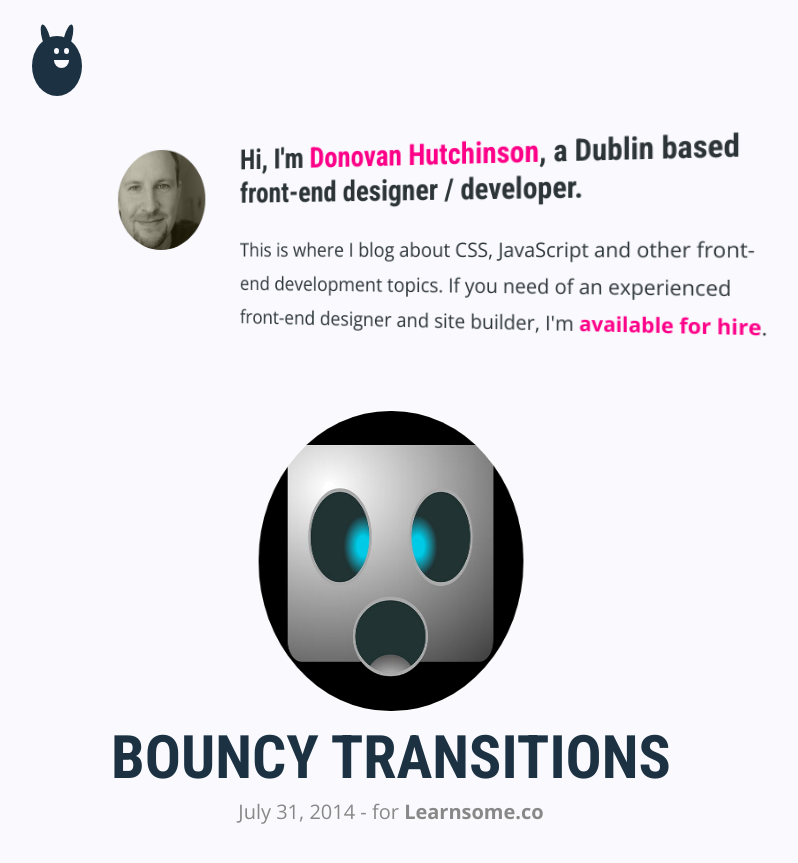
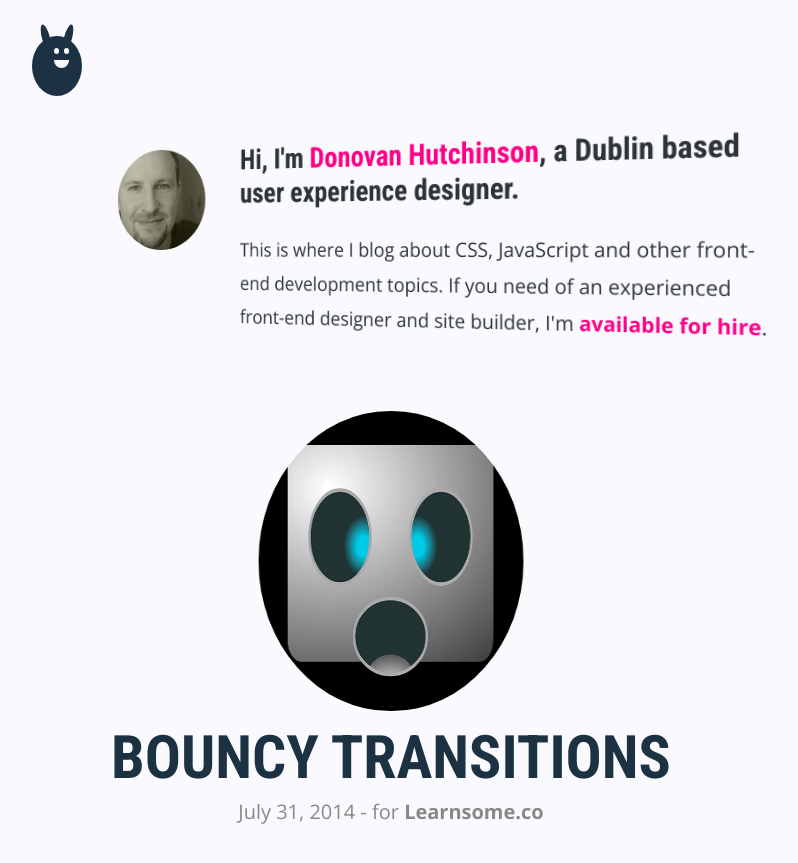
Before and after one commit to donovanh/donovanh.github.com, a Jekyll site: the page built from index.html, in a window 1280 px wide and 900 px high. Shown: the top 863 px of the window, without its empty margins (249-1047 px from the left). Built offline with Jekyll 4.4.1, drawn with Linux system fonts in a browser that asks for light colours; nearby versions of some CDN libraries; the list of posts is cut into pages by our own code.

Commit message:
Updated description

```diff
--- a/index.html
+++ b/index.html
@@ -10,7 +10,7 @@ bodyTag: home
       <img src="/images/me.jpeg" alt="Sure it's himself" width="100">
     </section>
     <section class="content">
-      <h2>Hi, I'm <a href="/about/">Donovan Hutchinson</a>, a Dublin based front-end designer / developer.</h2>
+      <h2>Hi, I'm <a href="/about/">Donovan Hutchinson</a>, a Dublin based user experience designer.</h2>
       <p>This is where I blog about CSS, JavaScript and other front-end development topics. If you need of an experienced front-end designer and site builder, I'm <a href="/hire/">available for hire</a>.</p>
     </section>
   </section>
```
